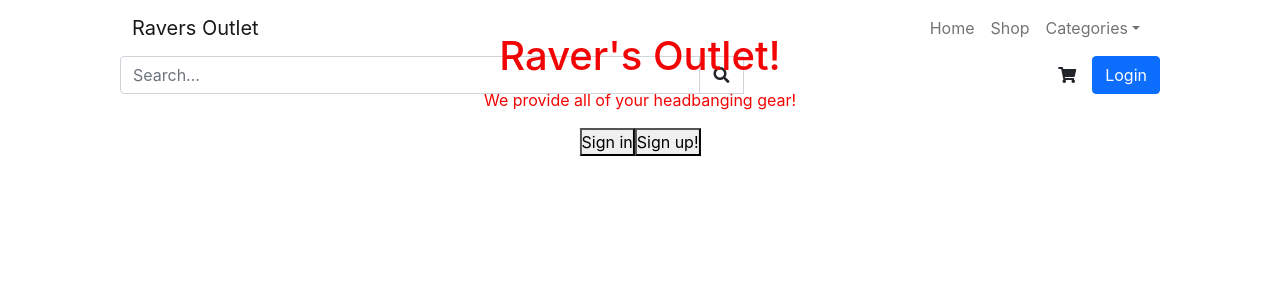
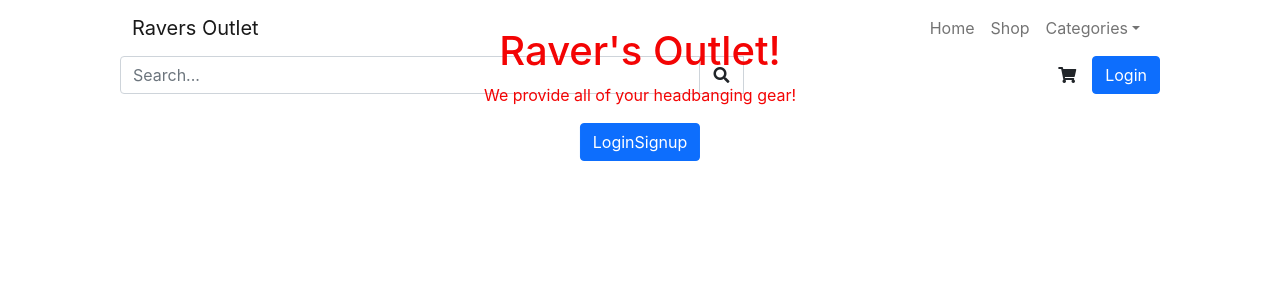
Before and after one commit to Kristal4673/raversoutlet, a React (Create React App) app in the folder client/: page /home in a window 1280 px wide. Shown: the top 300 px of the page. Built offline with nearby package versions, Linux system fonts and the light colour scheme.

Commit message:
homepage buttons connected

```diff
--- a/client/src/Components/Navbar/Navbar.js
+++ b/client/src/Components/Navbar/Navbar.js
@@ -22,7 +22,7 @@ const NavBar = () => {
               className='me-auto my-2 my-lg-0 nav-flex-end animate slideIn'
               navbarScroll
             >
-              <Link className='nav-link' to='/'>Home</Link>
+              <Link className='nav-link' to='/home'>Home</Link>
               <Link className='nav-link' to='/shop'>Shop</Link>
               <NavDropdown title='Categories' id='navbarScrollingDropdown'>
                 <NavDropdown.Item href='#action3'>Shirts</NavDropdown.Item>
--- a/client/src/pages/Home/Home.js
+++ b/client/src/pages/Home/Home.js
@@ -1,19 +1,28 @@
 //Home page
-import React from 'react'
-
-import "./Home.css"
+import React from "react";
+import { Button } from "react-bootstrap";
+import { Link } from "react-router-dom";
+import "./Home.css";
 
 function Home() {
-    return (
-        <div className='hero-image'>
-            <div className='hero-text'>
-                <h1>Raver's Outlet!</h1>
-                <p>We provide all of your headbanging gear!</p>
-                <button>Sign in</button>
-                <button>Sign up!</button>
-            </div>
+  return (
+    <div className="hero-image">
+      <div className="hero-text">
+        <h1>Raver's Outlet!</h1>
+        <p>We provide all of your headbanging gear!</p>
+        <div>
+          <Button>
+            <Link className="link-btn" to="/login">
+              Login
+            </Link>
+            <Link className="link-btn" to="/signup">
+              Signup
+            </Link>
+          </Button>
         </div>
-    );
-};
+      </div>
+    </div>
+  );
+}
 
-export default Home
+export default Home;
```
